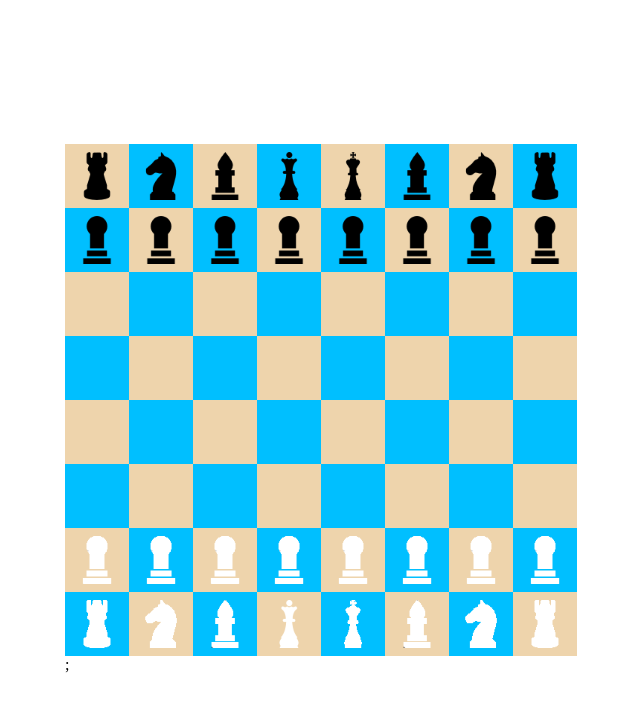
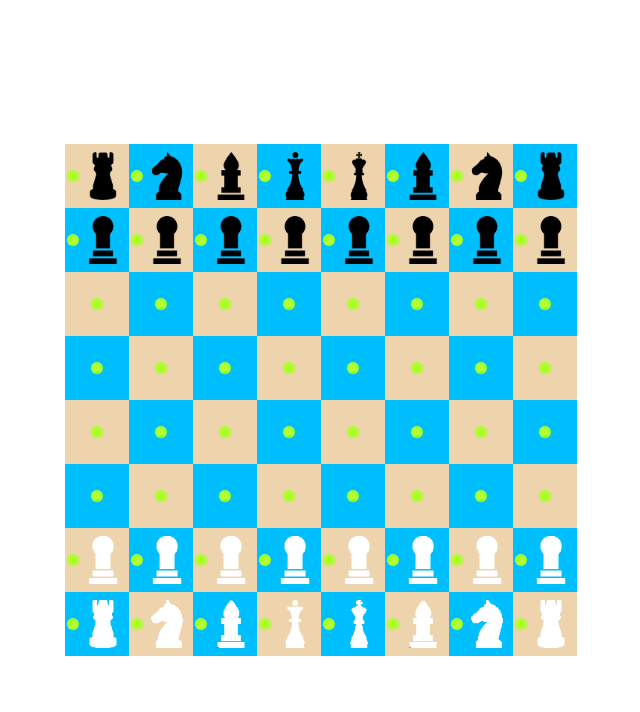
Before and after one commit to silescream/react-ts-chess, a React (Create React App) app: page / in a window 1280 px wide. Shown: the top 712 px of the page, without its empty margins (319-959 px from the left). Built offline with nearby package versions, Linux system fonts and the light colour scheme.

Commit message:
added functionality to select cell

```diff
--- a/src/App.css
+++ b/src/App.css
@@ -40,3 +40,15 @@
 .white {
     background-color: #eed4ac;
 }
+
+.selected {
+    background-color: brown;
+}
+
+.available {
+    height: 12px;
+    width: 12px;
+    border-radius: 50%;
+    background-color: greenyellow;
+
+}
--- a/src/components/BoardComponent.tsx
+++ b/src/components/BoardComponent.tsx
@@ -1,5 +1,6 @@
-import React, {FC} from "react";
+import React, {FC, useState} from "react";
 import { Board } from "../models/Board";
+import { Cell } from "../models/Cell";
 import { CellComponent } from "./CellComponent";
 
 
@@ -8,18 +9,27 @@ interface BoardProps {
     setBoard: (board: Board) => void;
 }
 const BoardComponent: FC<BoardProps>  = ({board, setBoard}) => {
+    const [selectedCell, setSelectedCell] = useState<Cell | null>(null);
+
+    function click (cell: Cell) {
+      if (cell.figure) {
+        setSelectedCell(cell);
+      }
+    }
     return (
     <div className="board">
     {board.cells.map((row, index) =>
       <React.Fragment key={index}>
         {row.map(cell =>
           <CellComponent
+          click = {click}
           cell ={cell}
           key={cell.id}
+          selected = {cell.x === selectedCell?.x && cell.y === selectedCell?.y}
           />
         )}
       </React.Fragment>
-        )};
+        )}
     </div>
     );
 };
--- a/src/components/CellComponent.tsx
+++ b/src/components/CellComponent.tsx
@@ -3,10 +3,14 @@ import { Cell } from '../models/Cell';
 
 interface CellProps {
     cell: Cell;
+    selected: boolean;
+    click: (cell:Cell) => void;
 }
-export const CellComponent: FC<CellProps> = ({cell}) => {
+export const CellComponent: FC<CellProps> = ({cell, selected, click}) => {
     return (
-        <div className={['cell', cell.color].join(' ')}>
+        <div className={['cell', cell.color, selected ? "selected" : ''].join(' ')}
+             onClick = {() => click(cell)}>
+            <div className = {"available"} />
             {cell.figure?.logo && <img src={cell.figure.logo} alt =""/>}
         </div>
     );
```
